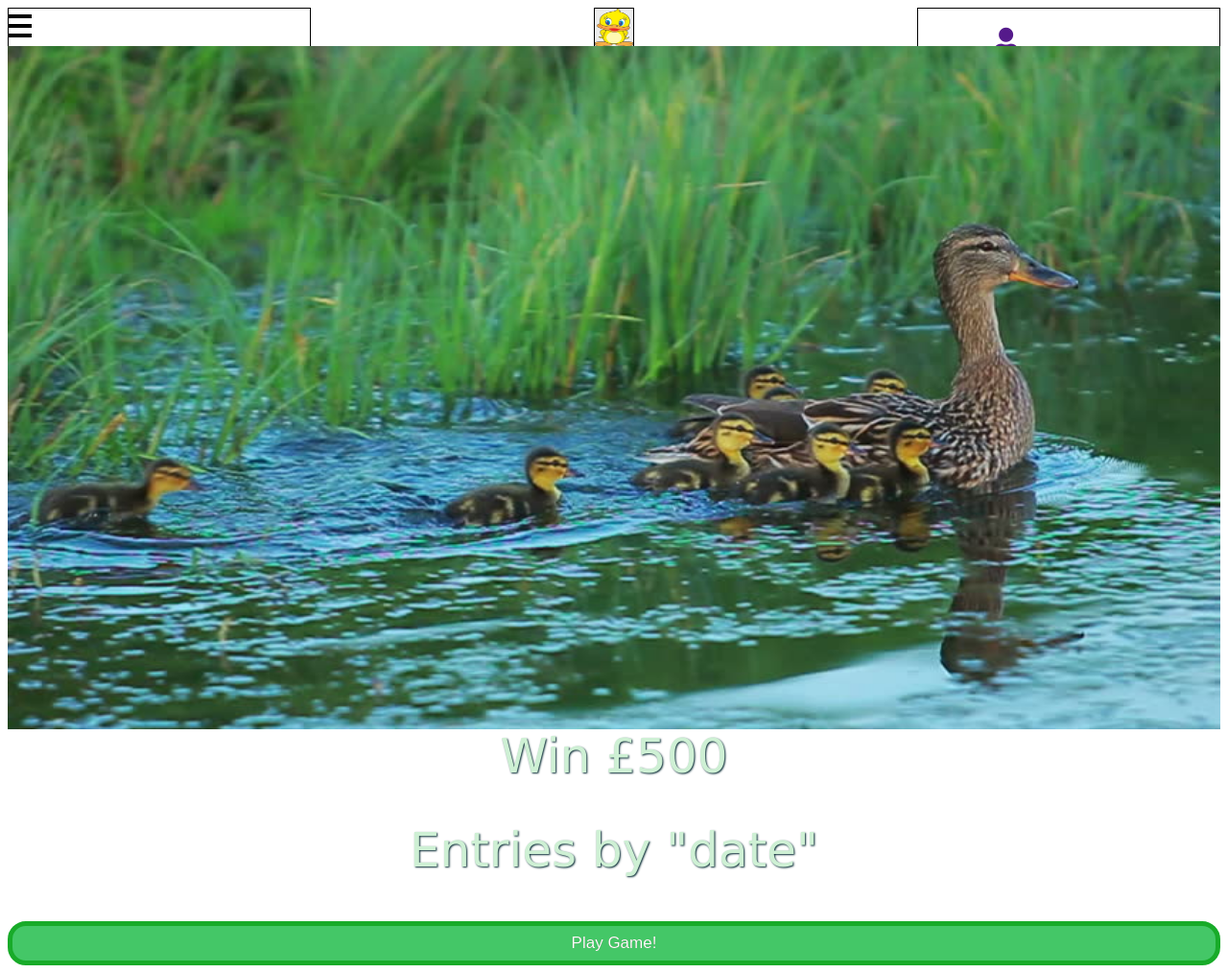
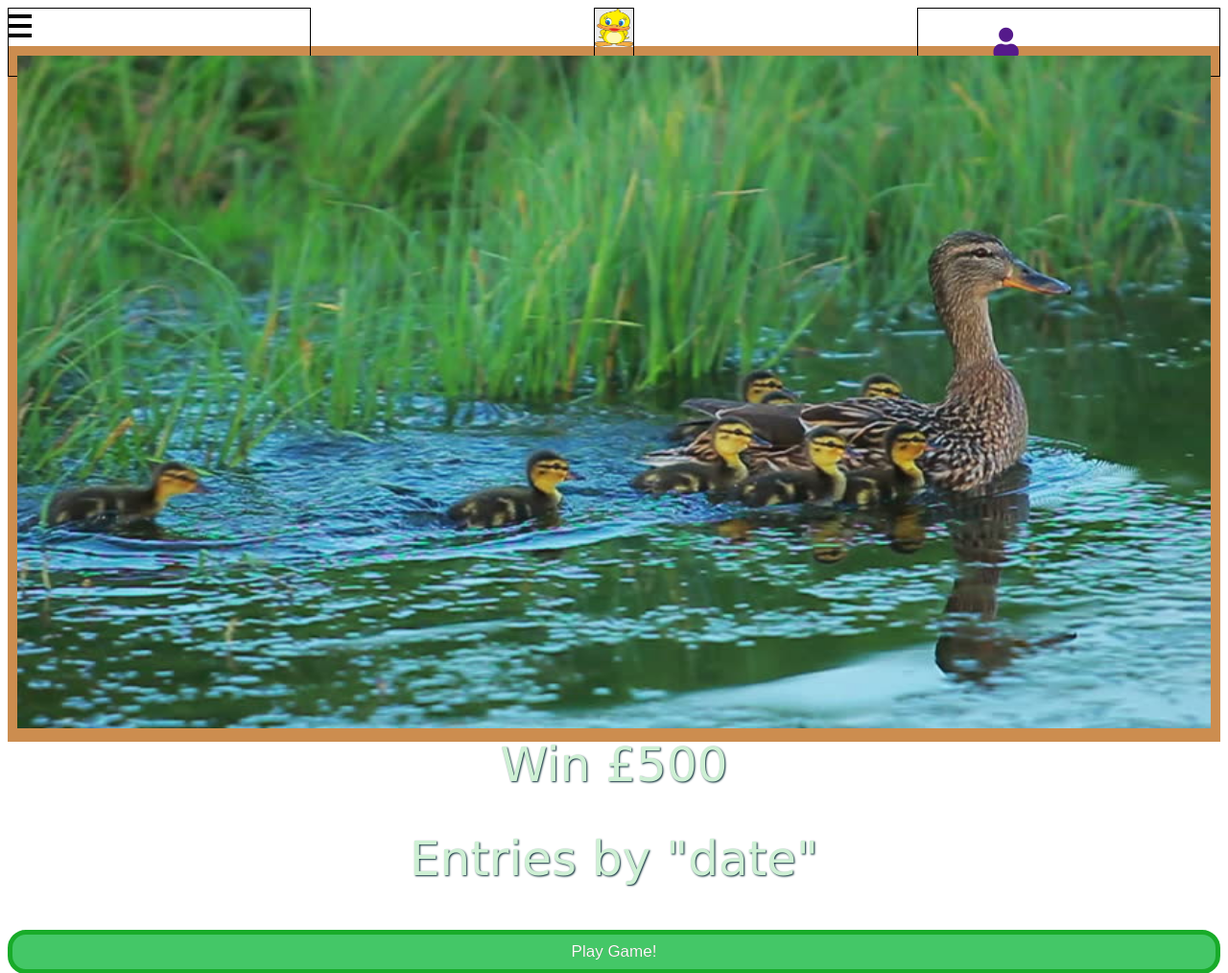
Before and after one commit to DeanFlint/quacky-races, a Node server app: page / in a window 1280 px wide. Shown: the top 1014 px of the page at 96% size. Run offline with Node 20, Linux system fonts and the light colour scheme; some libraries are stand-ins or nearby versions.

Commit message:
change background colour of image div

```diff
--- a/views/index.ejs
+++ b/views/index.ejs
@@ -3,8 +3,10 @@
 
 <main>
 
+        <div class="duckBanner">
+                <img class="duckBannerImage"src="images/duckBanner.jpg"  />
+        </div>
 
-        <img src="images/duckBanner.jpg" height=100% width=100% />
         <p>Win £500</p>
         <!-- input date of next game -->
         <p>Entries by "date"</p>
```
